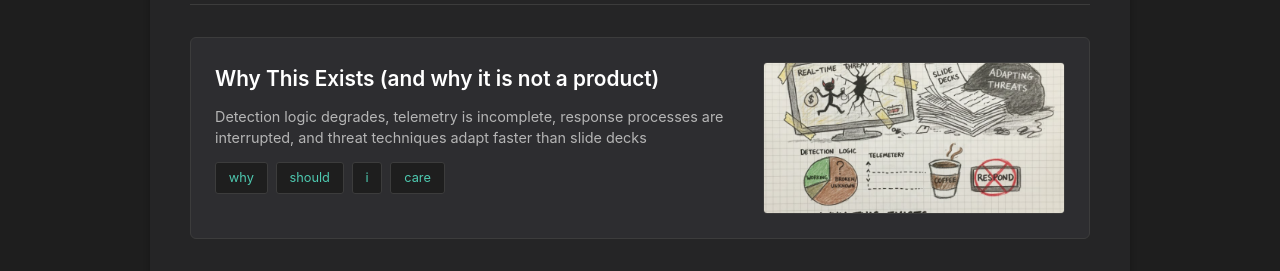
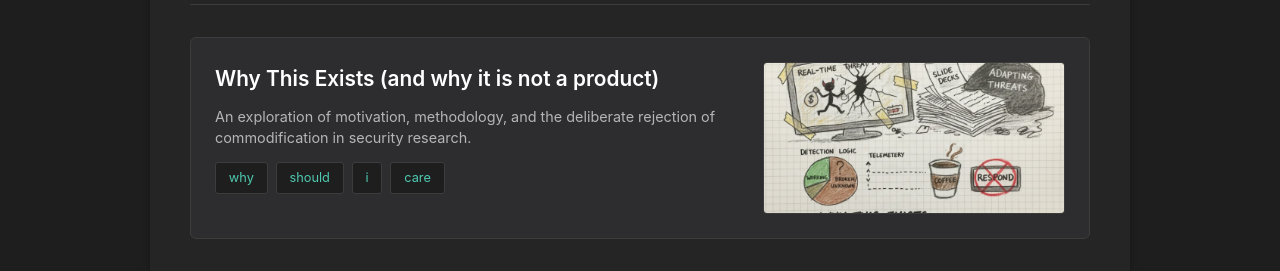
Before and after one commit to gottlabs/home, a Jekyll site: the page built from index.md, in a window 1280 px wide and 1319 px high. Shown: the part 402-673 px from the top of the window. Built offline with Jekyll 4.4.1, drawn with Linux system fonts in a browser that asks for light colours.

Commit message:
Update index.md

```diff
--- a/index.md
+++ b/index.md
@@ -12,7 +12,7 @@ This site exists to publish research. Any resemblance to marketing is coincident
 <div class="research-post">
   <div class="post-content">
     <h4><a href="{{ site.baseurl }}/2025/12/28/the_why">Why This Exists (and why it is not a product)</a></h4>
-    <p>Detection logic degrades, telemetry is incomplete, response processes are interrupted, and threat techniques adapt faster than slide decks</p>
+    <p>An exploration of motivation, methodology, and the deliberate rejection of commodification in security research.</p>
     <div class="post-tags">
       <span class="tag">why</span>
       <span class="tag">should</span>
```
